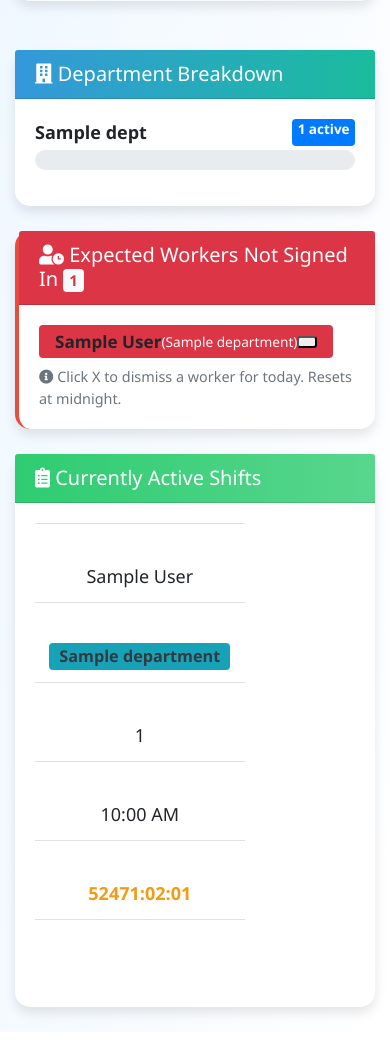
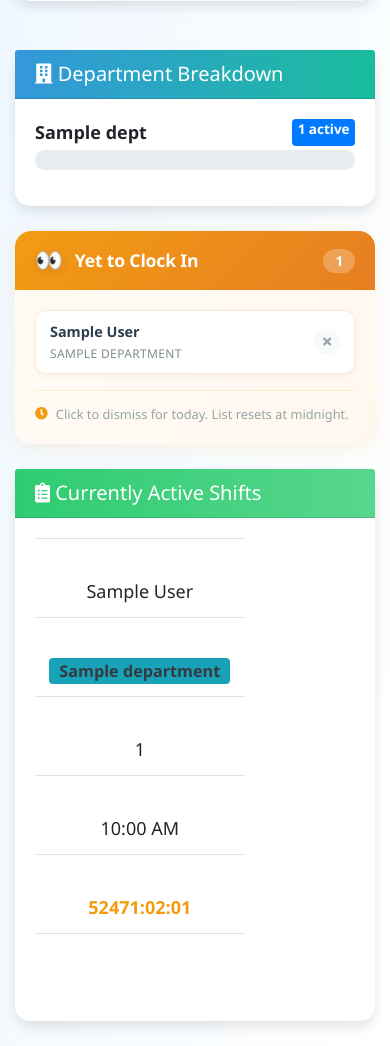
Before and after one commit to SinProp/TimeTrackerApp, a Flask app: template flask_app/templates/todays_activity.html in a window 390 px wide. Shown: the part 1308-2354 px from the top of the page. Before the commit the page ends 2328 px from the top, so only its background shows below. Run offline with Flask 2, Linux system fonts and the light colour scheme; the template is opened without the code that fills it: most values are stand-ins (such as "Sample title", 1, 10 or a date in 2020).

Commit message:
style(todays-activity): redesign Yet to Clock In section with modern UI
- Add refined CSS styling with gradient header and warm background
- Implement responsive grid layout for worker chips
- Create elegant worker cards with name/department hierarchy
- Add circular dismiss buttons with red hover effect
- Include smooth scale-down animation on dismiss
- Update HTML structure with semantic class names
- Improve visual consistency with dashboard theme

Co-Authored-By: Claude Opus 4.5 <noreply@anthropic.com>

```diff
--- a/flask_app/templates/todays_activity.html
+++ b/flask_app/templates/todays_activity.html
@@ -107,6 +107,149 @@
 
         .refresh-button, .custom-control-label {
             transition: all 0.2s ease;
+        }
+
+        /* ============ Yet to Clock In - Refined Styling ============ */
+        .awaiting-card {
+            border: none;
+            border-radius: 16px;
+            overflow: hidden;
+            background: linear-gradient(135deg, #fffbf5 0%, #fff8ef 100%);
+            box-shadow: 0 4px 20px rgba(243, 156, 18, 0.12);
+        }
+
+        .awaiting-card .card-header {
+            background: linear-gradient(135deg, #f39c12 0%, #e67e22 100%);
+            border: none;
+            padding: 16px 20px;
+        }
+
+        .awaiting-card .card-header h5 {
+            display: flex;
+            align-items: center;
+            gap: 12px;
+            margin: 0;
+            color: white;
+            font-weight: 600;
+            font-size: 1.1rem;
+            letter-spacing: -0.01em;
+        }
+
+        .awaiting-card .card-header .eyes-icon {
+            font-size: 1.4rem;
+            filter: drop-shadow(0 2px 4px rgba(0,0,0,0.1));
+        }
+
+        .awaiting-card .count-badge {
+            background: rgba(255,255,255,0.25);
+            color: white;
+            font-size: 0.85rem;
+            font-weight: 700;
+            padding: 4px 12px;
+            border-radius: 20px;
+            margin-left: auto;
+            backdrop-filter: blur(4px);
+        }
+
+        .awaiting-card .card-body {
+            padding: 20px;
+        }
+
+        .workers-grid {
+            display: grid;
+            grid-template-columns: repeat(auto-fill, minmax(200px, 1fr));
+            gap: 10px;
+        }
+
+        .worker-chip {
+            display: flex;
+            align-items: center;
+            justify-content: space-between;
+            background: white;
+            border: 1px solid rgba(243, 156, 18, 0.2);
+            border-radius: 10px;
+            padding: 10px 14px;
+            transition: all 0.2s ease;
+            box-shadow: 0 2px 8px rgba(0,0,0,0.04);
+        }
+
+        .worker-chip:hover {
+            border-color: rgba(243, 156, 18, 0.4);
+            box-shadow: 0 4px 12px rgba(243, 156, 18, 0.15);
+            transform: translateY(-1px);
+        }
+
+        .worker-chip .worker-info {
+            display: flex;
+            flex-direction: column;
+            gap: 2px;
+            min-width: 0;
+            flex: 1;
+        }
+
+        .worker-chip .worker-name {
+            font-weight: 600;
+            color: #2c3e50;
+            font-size: 0.9rem;
+            white-space: nowrap;
+            overflow: hidden;
+            text-overflow: ellipsis;
+        }
+
+        .worker-chip .worker-dept {
+            font-size: 0.75rem;
+            color: #7f8c8d;
+            font-weight: 500;
+            text-transform: uppercase;
+            letter-spacing: 0.03em;
+        }
+
+        .worker-chip .dismiss-btn {
+            width: 26px;
+            height: 26px;
+            border-radius: 50%;
+            border: none;
+            background: #f8f9fa;
+            color: #95a5a6;
+            display: flex;
+            align-items: center;
+            justify-content: center;
+            cursor: pointer;
+            transition: all 0.2s ease;
+            flex-shrink: 0;
+            margin-left: 10px;
+            font-size: 0.75rem;
+        }
+
+        .worker-chip .dismiss-btn:hover {
+            background: #e74c3c;
+            color: white;
+            transform: scale(1.1);
+        }
+
+        .awaiting-card .helper-text {
+            display: flex;
+            align-items: center;
+            gap: 8px;
+            margin-top: 16px;
+            padding-top: 14px;
+            border-top: 1px solid rgba(243, 156, 18, 0.15);
+            color: #95a5a6;
+            font-size: 0.8rem;
+        }
+
+        .awaiting-card .helper-text i {
+            color: #f39c12;
+        }
+
+        /* Dismiss animation */
+        .worker-chip.dismissing {
+            animation: dismissFade 0.3s ease forwards;
+        }
+
+        @keyframes dismissFade {
+            0% { opacity: 1; transform: scale(1); }
+            100% { opacity: 0; transform: scale(0.8); }
         }
         .refresh-button:hover {
             transform: scale(1.05);
@@ -253,34 +396,37 @@
                     </div>
                 </div>
 
-                <!-- Missing Workers Section -->
+                <!-- Yet to Clock In Section -->
                 {% if missing_workers %}
-                <div class="card mt-3" style="border-left: 4px solid #e74c3c;">
-                    <div class="card-header bg-danger text-white">
-                        <h5 class="card-title mb-0">
-                            <i class="fas fa-user-clock me-2"></i>
-                            Expected Workers Not Signed In
-                            <span class="badge bg-light text-danger ms-2" id="missing-count">{{ missing_workers|length }}</span>
+                <div class="card mt-3 awaiting-card">
+                    <div class="card-header">
+                        <h5>
+                            <span class="eyes-icon">👀</span>
+                            <span>Yet to Clock In</span>
+                            <span class="count-badge" id="missing-count">{{ missing_workers|length }}</span>
                         </h5>
                     </div>
                     <div class="card-body" id="missing-workers-container">
-                        <div class="d-flex flex-wrap gap-2">
+                        <div class="workers-grid">
                             {% for worker in missing_workers %}
-                            <div class="missing-worker-badge" data-worker-id="{{ worker.id }}">
-                                <span class="badge bg-danger d-inline-flex align-items-center py-2 px-3" style="font-size: 0.95em;">
-                                    <span class="me-2">{{ worker.first_name }} {{ worker.last_name }}</span>
-                                    <small class="text-light me-2">({{ worker.department }})</small>
-                                    <button type="button" class="btn-close btn-close-white btn-sm dismiss-worker"
-                                            data-worker-id="{{ worker.id }}"
-                                            aria-label="Dismiss"
-                                            title="Dismiss for today"></button>
-                                </span>
+                            <div class="worker-chip missing-worker-badge" data-worker-id="{{ worker.id }}">
+                                <div class="worker-info">
+                                    <span class="worker-name">{{ worker.first_name }} {{ worker.last_name }}</span>
+                                    <span class="worker-dept">{{ worker.department }}</span>
+                                </div>
+                                <button type="button" class="dismiss-btn dismiss-worker"
+                                        data-worker-id="{{ worker.id }}"
+                                        aria-label="Dismiss"
+                                        title="Dismiss for today">
+                                    <i class="fas fa-times"></i>
+                                </button>
                             </div>
                             {% endfor %}
                         </div>
-                        <small class="text-muted mt-2 d-block">
-                            <i class="fas fa-info-circle"></i> Click X to dismiss a worker for today. Resets at midnight.
-                        </small>
+                        <div class="helper-text">
+                            <i class="fas fa-clock"></i>
+                            <span>Click to dismiss for today. List resets at midnight.</span>
+                        </div>
                     </div>
                 </div>
                 {% endif %}
@@ -543,12 +689,11 @@
                 const workerId = this.dataset.workerId;
                 dismissWorker(workerId);
 
-                // Hide the badge with animation
-                const badge = this.closest('.missing-worker-badge');
-                badge.style.transition = 'opacity 0.3s ease-out';
-                badge.style.opacity = '0';
+                // Hide the chip with smooth animation
+                const chip = this.closest('.missing-worker-badge');
+                chip.classList.add('dismissing');
                 setTimeout(() => {
-                    badge.style.display = 'none';
+                    chip.style.display = 'none';
                     updateMissingCount();
                 }, 300);
             });
```
Also changed, not shown: flask_app/models/user.py (+60 -58 lines).
